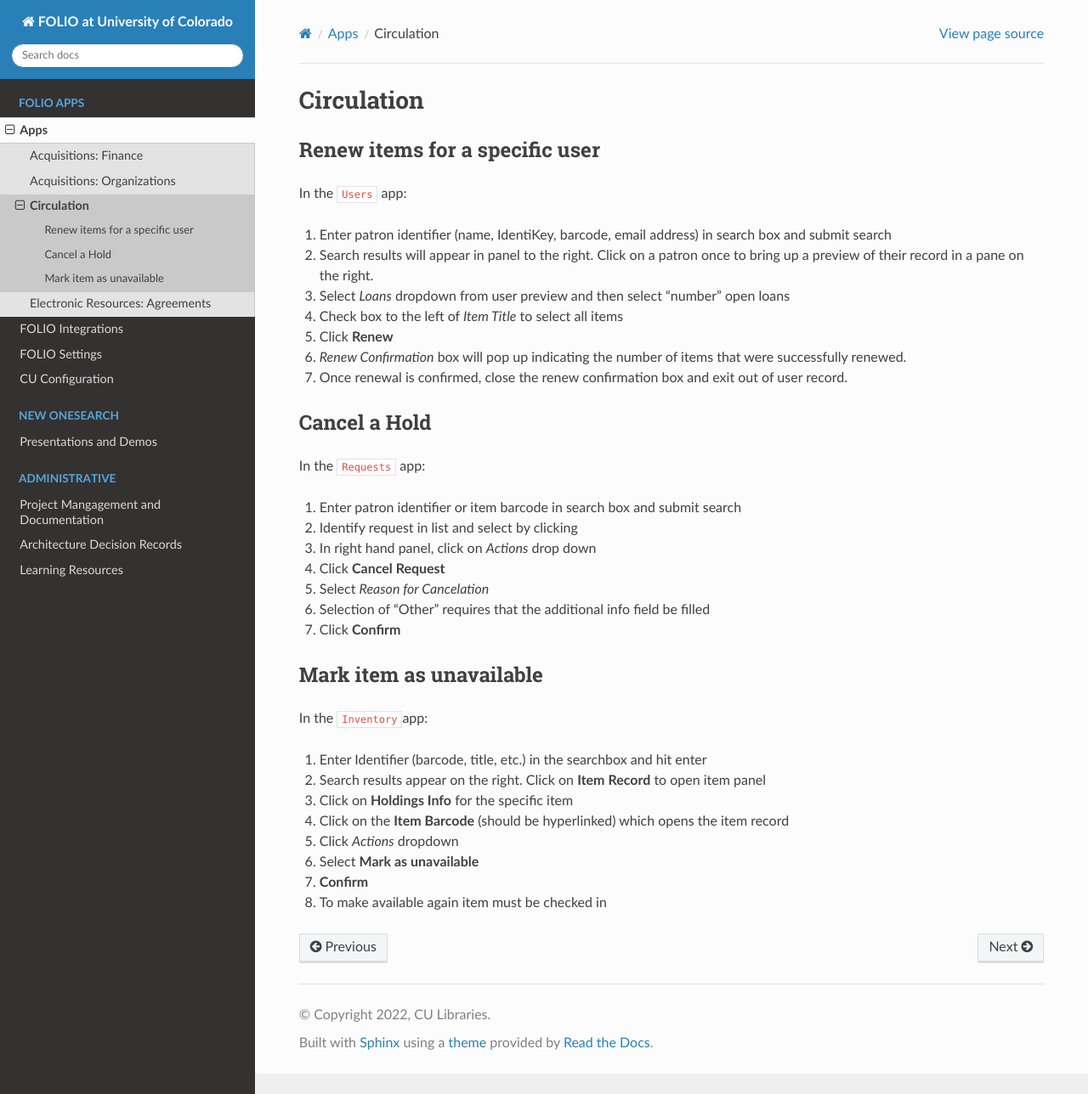
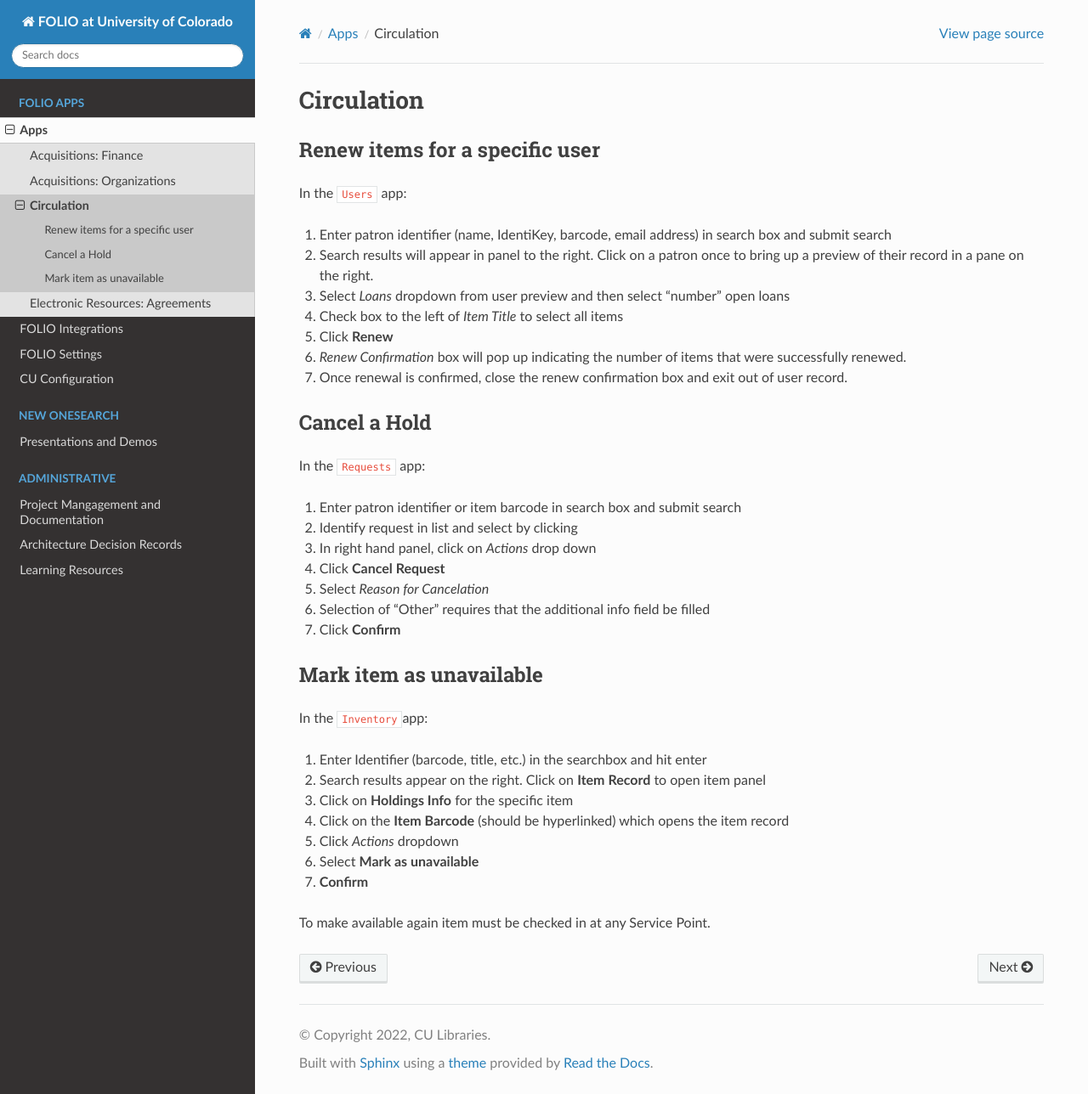
Before and after one commit to culibraries/folio, a Sphinx documentation site: the page built from docs/apps/circulation.md, in a window 1280 px wide and 1288 px high. Shown: the whole window at 85% size. Built offline with Sphinx 7.4.7 and the Read the Docs theme 2.0.0, drawn with Linux system fonts in a browser that asks for light colours.

Commit message:
good idea
Co-authored-by: jwfuller <jwfuller@users.noreply.github.com>

```diff
--- a/docs/apps/circulation.md
+++ b/docs/apps/circulation.md
@@ -35,4 +35,5 @@
 1. Click *Actions* dropdown
 1. Select **Mark as unavailable**
 1. **Confirm**
-1. To make available again item must be checked in
+
+To make available again item must be checked in at any Service Point.
```
